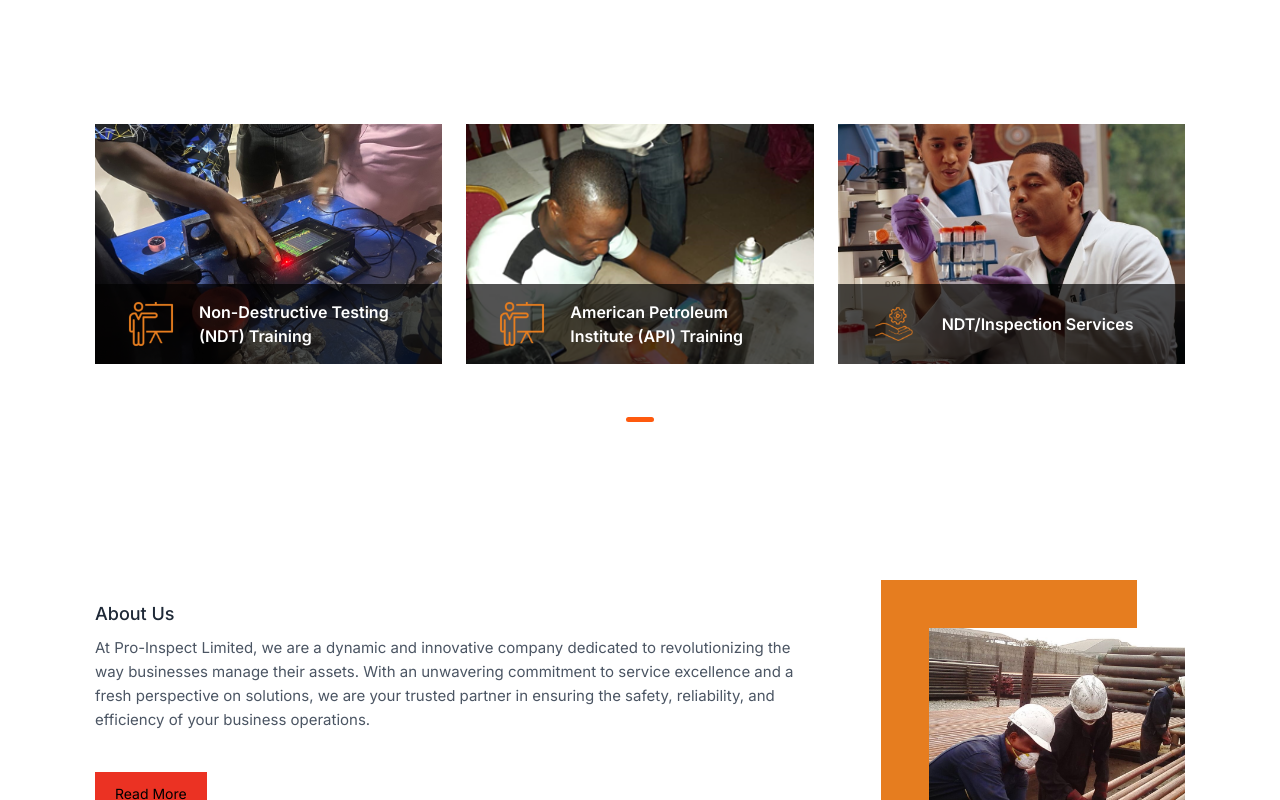
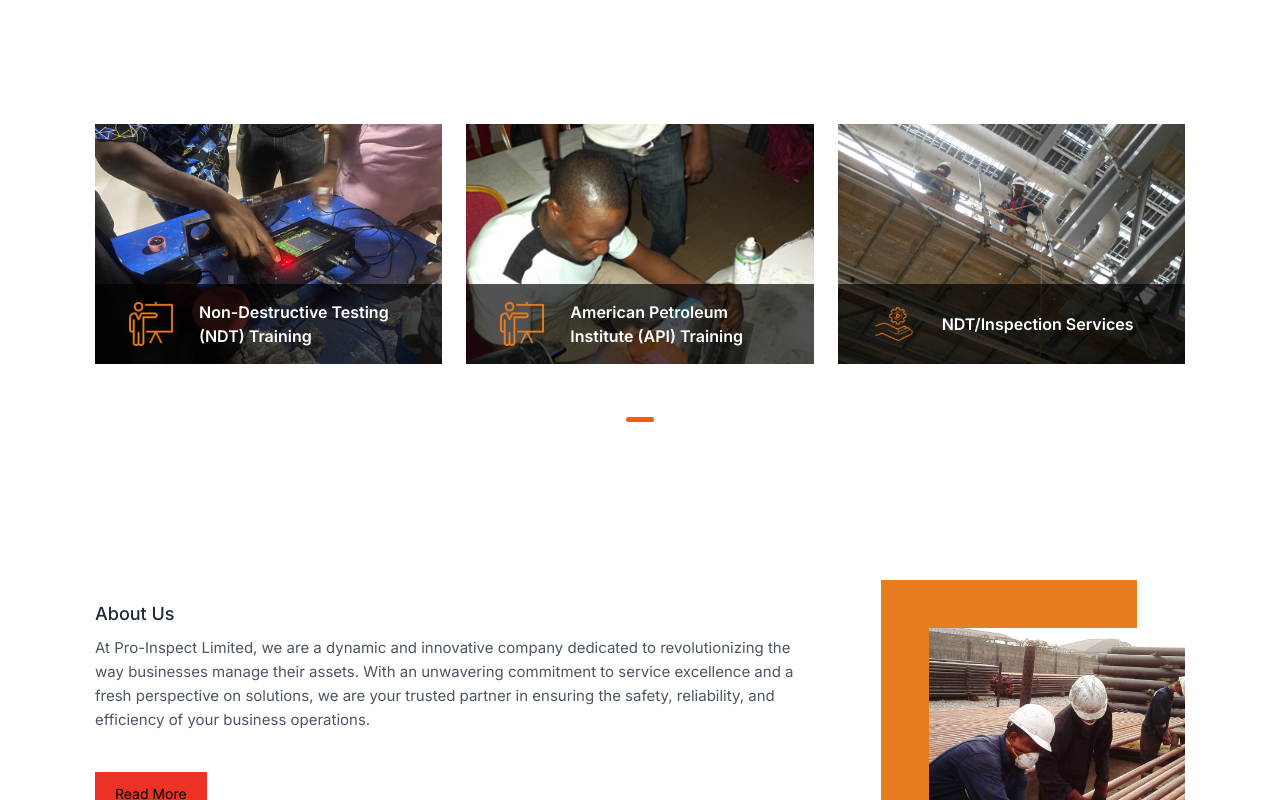
Before and after one commit to mark-ssh/Pro-Inspect, a Next.js app: page / in a window 1280 px wide. Shown: the part 680-1480 px from the top of the page. Built offline with nearby package versions, Linux system fonts and the light colour scheme.

Commit message:
changed img

```diff
--- a/app/components/carousel.tsx
+++ b/app/components/carousel.tsx
@@ -8,7 +8,7 @@
       <Carousel>
         <div className="flex overflow-hidden w-full h-full items-center justify-center bg-gray-400 dark:bg-gray-700 dark:text-white">
           <img
-            src="/img/oilngas-img.png"
+            src="/img/TEE-2.jpg"
             className="block absolute w-full h-full object-cover animate-slow-scale"
             alt="..."
           />
@@ -44,7 +44,7 @@
         </div>
         <div className="flex overflow-hidden h-full w-full items-center justify-center bg-gray-400 dark:bg-gray-700 dark:text-white">
           <img
-            src="/img/slider_image.png"
+            src="/img/tubular-photo1.jpg"
             className="block absolute  w-full h-full -translate-x-1/2 -translate-y-1/2 animate-slow-scale object-cover"
             alt="..."
           />
--- a/app/page.tsx
+++ b/app/page.tsx
@@ -96,7 +96,7 @@
           </div>
           <div className="lg:w-[370px] lg:h-[240px] w-full relative group overflow-hidden">
             <img
-              src="/img/ndt.png"
+              src="/img/inspection-photo2.jpg"
               alt=""
               className="w-full h-full object-cover"
             />
```
